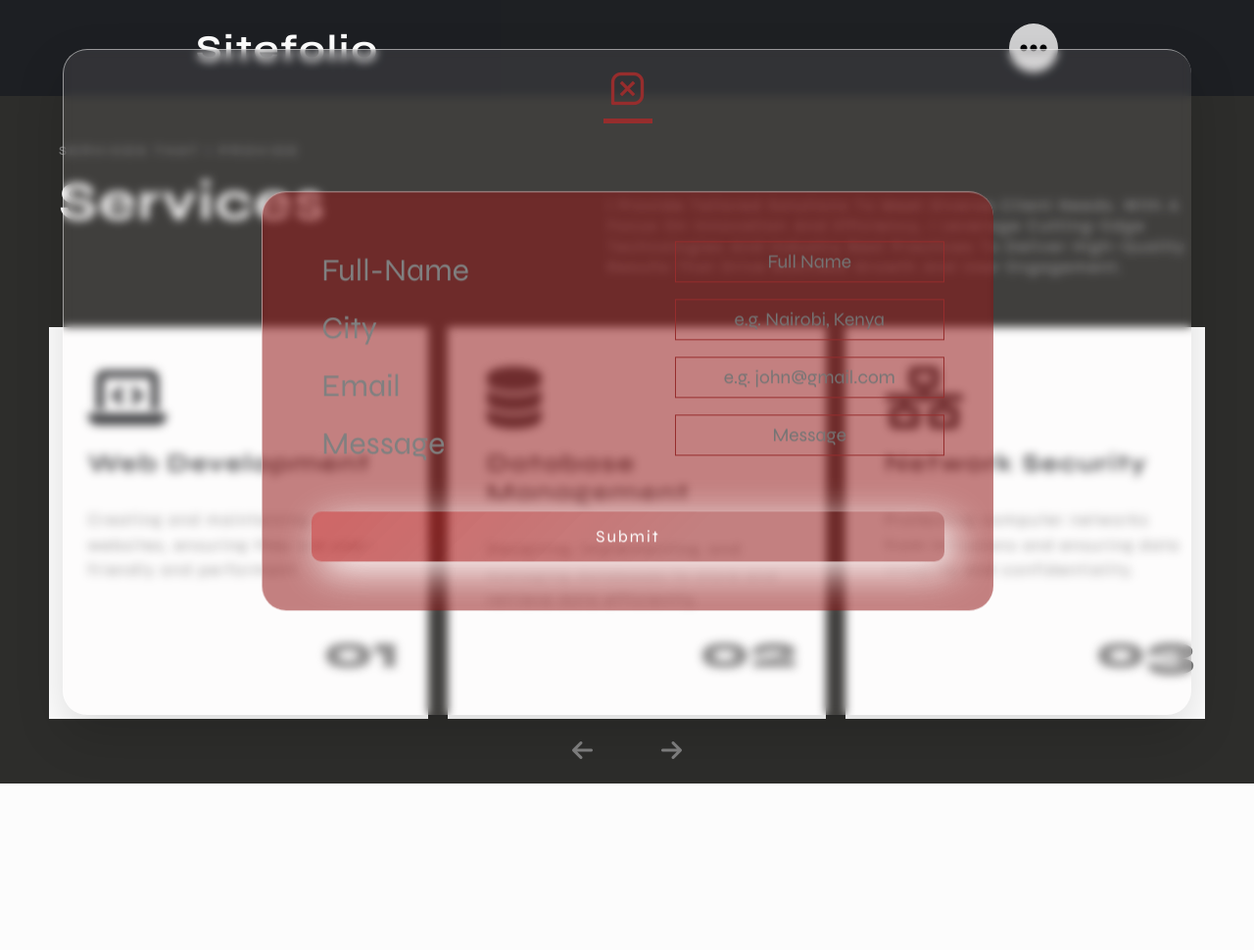
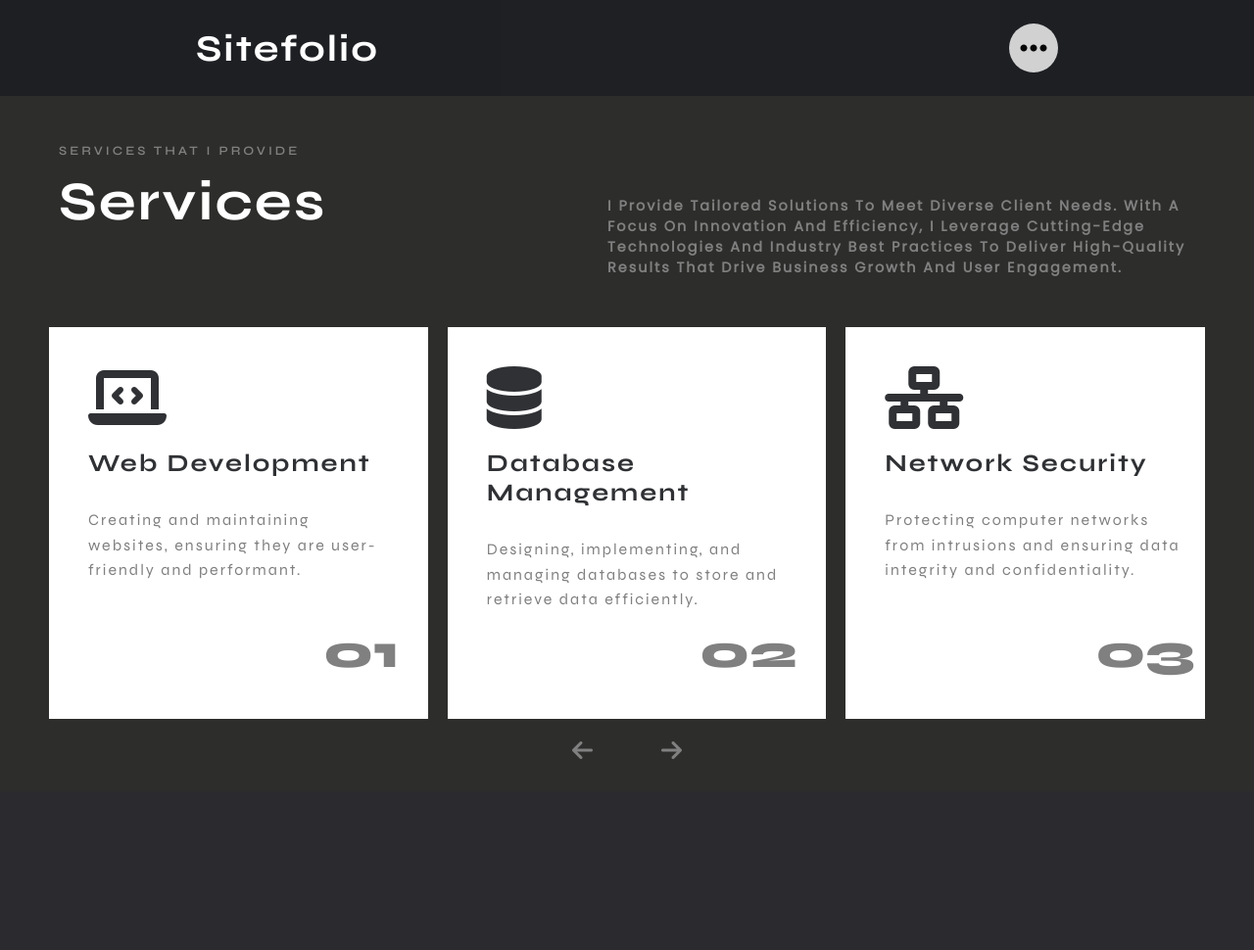
Before and after one commit to Statosco/website, a Django app: page /services/ in a window 1280 px wide. Shown: the top 970 px of the page at 98% size. Before the commit the page ends 800 px from the top, so only its background shows below. Run offline with Django 4.2, Linux system fonts and the light colour scheme; some libraries are stand-ins or nearby versions; some web fonts are replaced.

Commit message:
lets talk integrated to all pages

```diff
--- /dev/null
+++ b/project/static/project/css/letstalk.css
@@ -0,0 +1,139 @@
+:root{
+    --eerie-black: rgba(29, 31, 35, 0.92);
+    --eerie-black2: rgba(23, 24, 28, 0.913);
+    --ff-syne: 'Syne', sans-serif;
+    --white: hsla(0, 0%, 100%, 1);
+    --blob-radius: 52% 48% 59% 41% / 53% 40% 60% 47%;
+    --background-color: #2d2d2b;
+    --big-text-color: #fff;
+    --border-color:#962d2d;
+    --small-text-clor: grey;
+    --transition-1: 0.25s ease;
+}
+
+.form-content {
+    position: fixed;
+    top: 50px;
+    left: 5%;
+    min-height: 85vh;
+    width: 90%;
+    background: rgba(228, 221, 221, 0.1);
+    backdrop-filter: blur(5px);
+    box-shadow: 0 20px 50px rgba(0, 0, 0, 0.15);
+    border-top: 1px solid rgba(255, 255, 255, 0.5);
+    border-left: 1px solid rgba(255, 255, 255, 0.5);
+    border-radius: 25px;
+    z-index: 6;
+    display: none; /* Initial state hidden */
+    opacity: 0;
+    justify-content: center;
+    align-items: center;
+    transition: opacity 0.5s ease;
+  }
+  .form-content.fade-in {
+    display: flex; /* Make it visible */
+    opacity: 1;    /* Fully visible */
+  }
+
+  .form-content.fade-out {
+    opacity: 0;    /* Fully transparent */
+  }
+
+  .form-content i{
+    position: absolute;
+    top: 20px;
+    color: var(--border-color);
+    font-size: 2.5rem;
+    cursor: pointer;
+    transition: all 0.5s ease-in-out;
+    padding-bottom: 10px;
+    border-bottom: 5px solid var(--border-color);
+    display: flex;
+    justify-content: center;
+    width: 50px;
+  }
+  .form-content i:hover
+  {
+    width: 100px;
+  }
+  .form-content i:active
+  {
+    transform: scale(0.9);
+  }
+
+  .form-content form
+  {
+    background: rgba(140, 8, 8, 0.5);
+
+    backdrop-filter: blur(5px);
+    box-shadow: 20 20px 50px rgba(0, 0, 0, 3);
+    border-top: 1px solid rgba(255, 255, 255, 0.5);
+    border-left: 1px solid rgba(255, 255, 255, 0.5);
+    border-radius: 25px;
+    animation: float 3s ease-in-out infinite;
+    position: relative;
+    min-height: 100%;
+    max-width: 100%;
+    margin-top: 50px;
+  }
+  @keyframes float {
+    0%, 100% {
+        transform: translateY(0);
+    }
+    50% {
+        transform: translateY(-20px);
+    }
+  }
+  .form-elements
+  {
+    padding: 50px;
+  }
+  .form-elements .city,
+  .form-elements .email,
+  .form-elements .description,
+  .form-elements .full_name
+  {
+    display: flex;
+    gap: 200px;
+  justify-content: space-between;
+  }
+
+  .form-elements label
+  {
+    font-size: 2rem;
+    color: var(--small-text-clor);
+    margin: 10px;
+   display: inline-block;
+  }
+  .form-elements input
+  {
+   background: transparent;
+   outline: none;
+   border: 1px solid var(--border-color);
+   padding: 20px;
+   text-align: center;
+  font-size: 1.2rem;
+  height: 20px;
+  color: var(--small-text-clor);
+  display: flex;
+  }
+
+  .form-elements button
+  {
+    border: none;
+    outline: none;
+    background: linear-gradient(135deg, rgba(255, 0, 0, 0.2), rgba(255, 0, 0, 0.0) 60%);
+    /* margin: 20px 40px; */
+    padding: 15px;
+    border-radius: 10px;
+    color: var(--white);
+    font-size: 17px;
+    letter-spacing: 2px;
+    position: relative;
+    overflow: hidden;
+    transition: background 0.6s ease, box-shadow 0.3s ease;
+    margin-inline: auto;
+    width: 100%;
+    box-shadow: 10px 10px 40px var(--white) ;
+    margin-top: 40px;
+  }
--- a/project/static/project/css/services.css
+++ b/project/static/project/css/services.css
@@ -567,125 +567,6 @@ body
 
 
 
-.wrapper .form-content
-{
-  position: fixed;
-  top: 50px;
-  left: 5%;
-    min-height: 85vh;
-    width: 90%;
-    background: rgba(228, 221, 221, 0.1);
-
-    backdrop-filter: blur(5px);
-    box-shadow: 0 20px 50px rgba(0, 0, 0, 0.15);
-    border-top: 1px solid rgba(255, 255, 255, 0.5);
-    border-left: 1px solid rgba(255, 255, 255, 0.5);
-    border-radius: 25px;
-    z-index: 6;
-  display: flex;
-  justify-content: center;
-  align-items: center;
-}
-
-.wrapper .form-content i{
-  position: absolute;
-  top: 20px;
-  color: var(--border-color);
-  font-size: 2.5rem;
-  cursor: pointer;
-  transition: all 0.5s ease-in-out;
-  padding-bottom: 10px;
-  border-bottom: 5px solid var(--border-color);
-  display: flex;
-  justify-content: center;
-  width: 50px;
-}
-.wrapper .form-content i:hover
-{
-  width: 100px;
-}
-.wrapper .form-content i:active
-{
-  transform: scale(0.9);
-}
-
-.wrapper .form-content form
-{
-  background: rgba(140, 8, 8, 0.5);
-
-  backdrop-filter: blur(5px);
-  box-shadow: 20 20px 50px rgba(0, 0, 0, 3);
-  border-top: 1px solid rgba(255, 255, 255, 0.5);
-  border-left: 1px solid rgba(255, 255, 255, 0.5);
-  border-radius: 25px;
-  animation: float 3s ease-in-out infinite;
-  position: relative;
-  min-height: 100%;
-  max-width: 100%;
-  margin-top: 50px;
-}
-@keyframes float {
-  0%, 100% {
-      transform: translateY(0);
-  }
-  50% {
-      transform: translateY(-20px);
-  }
-}
-.wrapper .form-elements
-{
-  padding: 50px;
-  transition: opacity 0.5s ease;
-}
-.wrapper .form-elements .city,
-.wrapper .form-elements .email,
-.wrapper .form-elements .description,
-.wrapper .form-elements .full_name
-{
-  display: flex;
-  gap: 200px;
-justify-content: space-between;
-}
-
-.wrapper .form-elements label
-{
-  font-size: 2rem;
-  color: var(--small-text-clor);
-  margin: 10px;
- display: inline-block;
-}
-.wrapper .form-elements input
-{
- background: transparent;
- outline: none;
- border: 1px solid var(--border-color);
- padding: 20px;
- text-align: center;
-font-size: 1.2rem;
-height: 20px;
-color: var(--small-text-clor);
-display: flex;
-}
-
-.wrapper .form-elements button
-{
-  border: none;
-  outline: none;
-  background: linear-gradient(135deg, rgba(255, 0, 0, 0.2), rgba(255, 0, 0, 0.0) 60%);
-  /* margin: 20px 40px; */
-  padding: 15px;
-  border-radius: 10px;
-  color: var(--white);
-  font-size: 17px;
-  letter-spacing: 2px;
-  position: relative;
-  overflow: hidden;
-  transition: background 0.6s ease, box-shadow 0.3s ease;
-  margin-inline: auto;
-  width: 100%;
-  box-shadow: 10px 10px 40px var(--white) ;
-  margin-top: 40px;
-}
 
 
 
--- a/project/static/project/js/service.js
+++ b/project/static/project/js/service.js
@@ -105,13 +105,22 @@ document.addEventListener('DOMContentLoaded', function() {
 
 
 
+  const showFormButton = document.getElementById("showFormButton");
   const hideFormButton = document.getElementById("hideFormButton");
   const formContent = document.querySelector('.form-content');
 
+  showFormButton.addEventListener("click", function(event) {
+    event.preventDefault();
+    formContent.style.display = 'flex'; // Set display to flex to make it visible
+    formContent.classList.add('fade-in');
+  });
+
   hideFormButton.addEventListener("click", function() {
-    formContent.style.opacity = '0';
+    formContent.classList.add('fade-out');
     setTimeout(function() {
       formContent.style.display = 'none';
-    }, 5000); // Adjust the duration to match your CSS transition duration
+      formContent.classList.remove('fade-out'); // Reset class after animation
+      formContent.classList.remove('fade-in');  // Reset fade-in class in case it's still present
+    }, 500); // Adjust the duration to match your CSS transition duration
   });
 });
--- a/project/templates/project/about.html
+++ b/project/templates/project/about.html
@@ -49,6 +49,10 @@
             {% include 'project/footer.html' %}
 
         </div>
+        <div class="form-content">
+            <i id="hideFormButton" class='bx bx-message-square-x'></i>
+            {% include 'project/form.html' %}
+          </div>
     </div>
 </body>
 </html>
--- a/project/templates/project/form.html
+++ b/project/templates/project/form.html
@@ -1,3 +1,6 @@
+{%load static%}
+
+<link rel="stylesheet" href="{% static 'project/css/letstalk.css' %}">
 
 
 <form action="" method="post">
--- a/project/templates/project/home.html
+++ b/project/templates/project/home.html
@@ -127,6 +127,10 @@
             </div>
         </div>
         {% include 'project/footer.html' %}
+        <div class="form-content">
+            <i id="hideFormButton" class='bx bx-message-square-x'></i>
+            {% include 'project/form.html' %}
+          </div>
     </div>
 </body>
 </html>
```
Also changed, not shown: project/static/project/js/aboutToggle.js (+20 -0 lines), project/static/project/js/main.js (+21 -0 lines).
